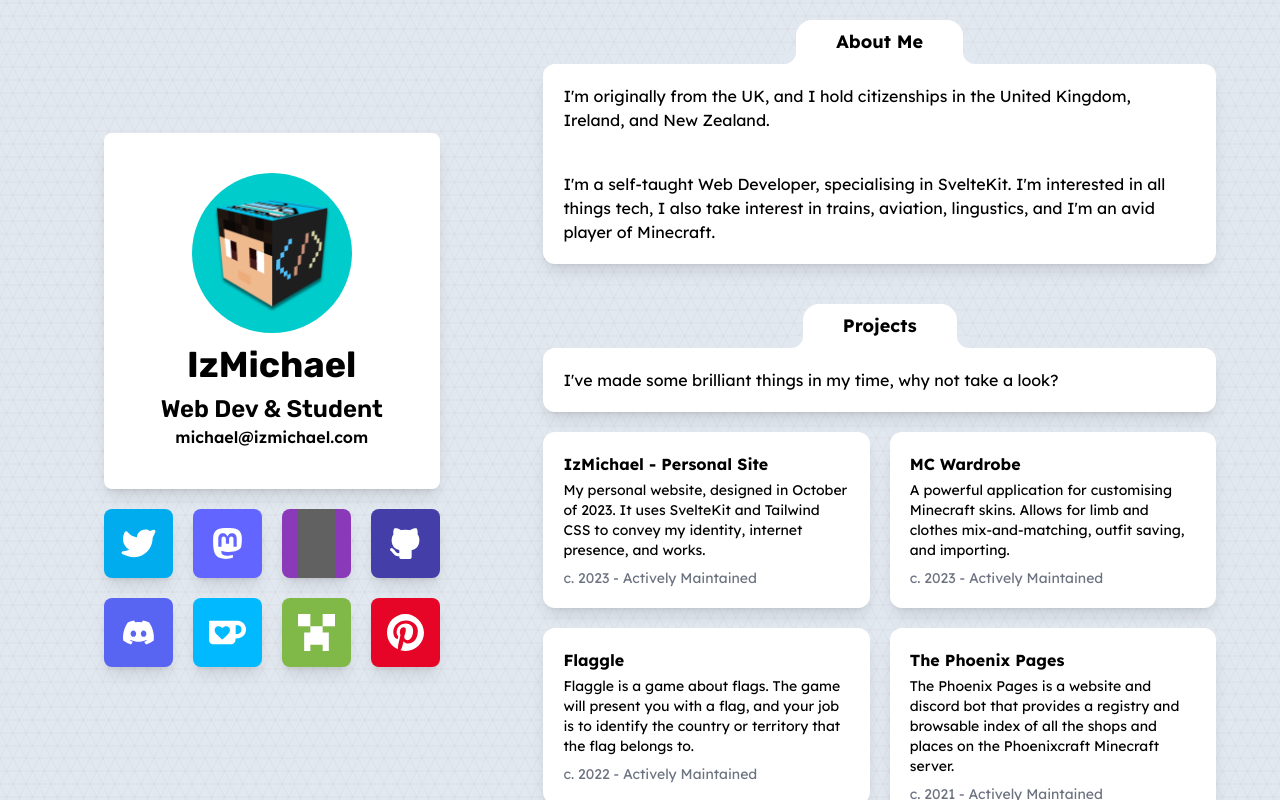
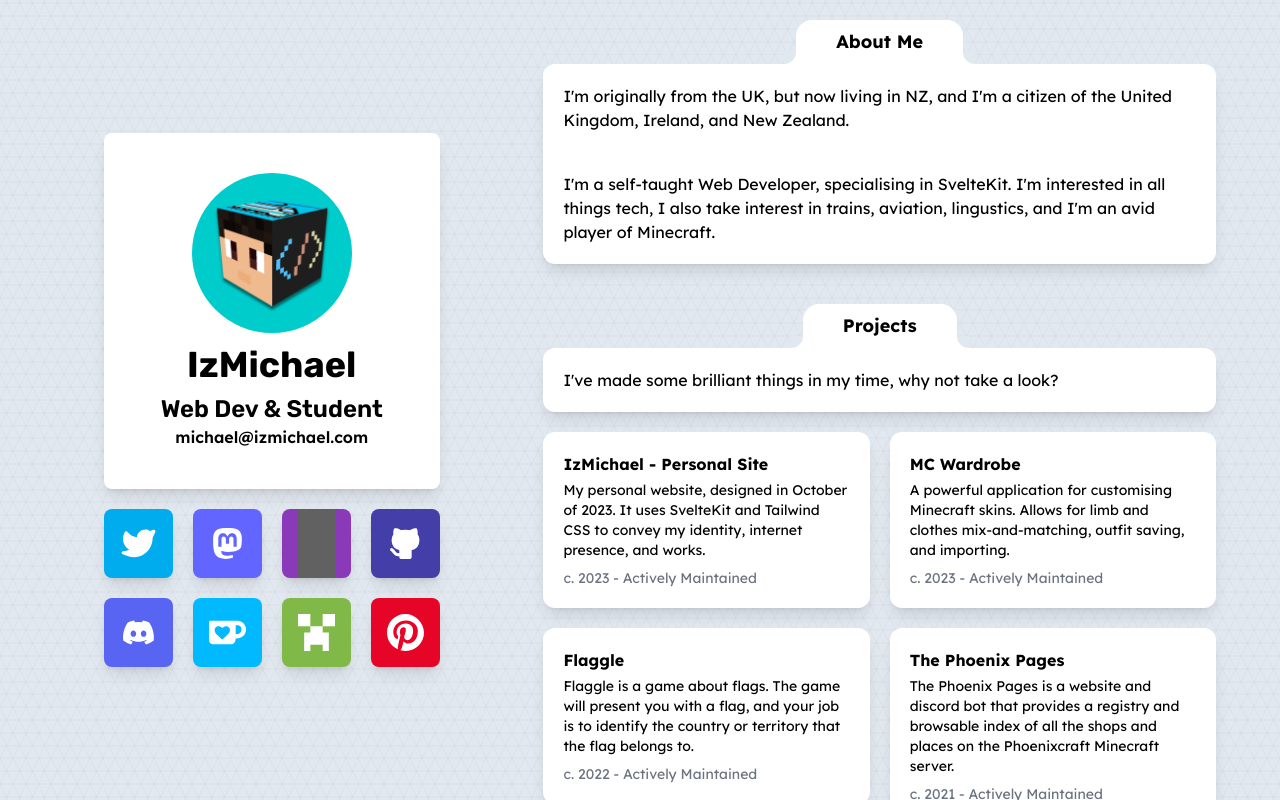
Before and after one commit to IzMichael/IzMichael, a SvelteKit app: page / in a window 1280 px wide. Built offline with nearby package versions, Linux system fonts and the light colour scheme; grey boxes are pictures that could not be loaded; a web font is replaced by a local one.

Commit message:
Re-word about section

```diff
--- a/src/routes/+page.svelte
+++ b/src/routes/+page.svelte
@@ -32,7 +32,7 @@
         class="mt-5 flex w-full flex-col items-center justify-start gap-5 overflow-x-visible px-7 pb-16 lg:mt-0 lg:h-full lg:w-3/5 lg:overflow-y-auto lg:pl-5 lg:pr-16"
     >
         <Container heading="About Me">
-            <p>I'm originally from the UK, and I hold citizenships in the United Kingdom, Ireland, and New Zealand.</p>
+            <p>I'm originally from the UK, but now living in NZ, and I'm a citizen of the United Kingdom, Ireland, and New Zealand.</p>
             <br />
             <p>
                 I'm a self-taught Web Developer, specialising in SvelteKit. I'm interested in all things tech, I also
@@ -57,7 +57,7 @@
             <p>
                 &copy; IzMichael {new Date().getFullYear()} - Thanks for visiting!
                 <br />
-                <span class="text-sm text-gray-600">IzMichael's Website - Updated 13th November 2023</span>
+                <span class="text-sm text-gray-600">IzMichael's Website - Updated 15th December 2023</span>
             </p>
         </Container>
     </div>
```
